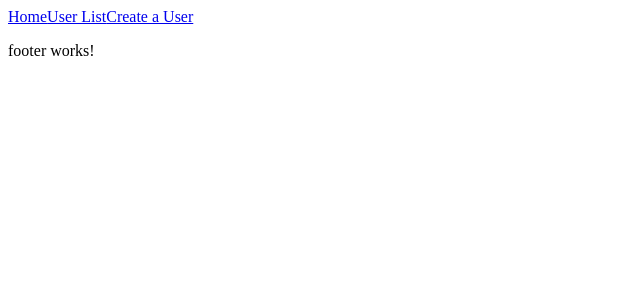
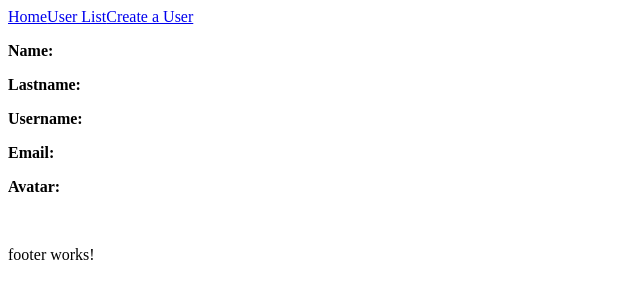
Before and after one commit to marcoAguilar64/mean-frontend-antezana-angel, an Angular app: page /user/1/view in a window 1280 px wide. Before the commit this address led to /. Shown: the top 300 px of the page, without its empty margins (0-640 px from the left). Built offline with nearby package versions, Linux system fonts and the light colour scheme; no server answers.

Commit message:
7.4-Implementar view

```diff
--- a/src/app/app-routing.module.ts
+++ b/src/app/app-routing.module.ts
@@ -4,6 +4,7 @@ import { HomeComponent } from './home/home.component';
 import { UserListComponent } from './user-list/user-list.component';
 import { UserFormCreateComponent } from './user-form-create/user-form-create.component';
 import { UserFormEditComponent } from './user-form-edit/user-form-edit.component';
+import { UserViewComponent } from './user-view/user-view.component';
 
 const routes: Routes = [
   {
@@ -22,6 +23,9 @@ const routes: Routes = [
     path: '',
     redirectTo:'home',
     pathMatch: 'full'
+  },{
+    path:'user/:id/view',
+    component: UserViewComponent
   }
 ];
 
--- a/src/app/app.module.ts
+++ b/src/app/app.module.ts
@@ -12,6 +12,7 @@ import { UserFormCreateComponent } from './user-form-create/user-form-create.com
 import { HomeComponent } from './home/home.component';
 import { UserService } from './services/user.service';
 import { HttpClientModule } from '@angular/common/http';
+import { UserViewComponent } from './user-view/user-view.component';
 
 @NgModule({
   declarations: [
@@ -21,7 +22,8 @@ import { HttpClientModule } from '@angular/common/http';
     UserListComponent,
     UserFormEditComponent,
     UserFormCreateComponent,
-    HomeComponent
+    HomeComponent,
+    UserViewComponent
   ],
   imports: [
     BrowserModule,
--- a/src/app/services/user.service.ts
+++ b/src/app/services/user.service.ts
@@ -18,4 +18,8 @@ export class UserService {
     return this.myHttpClient.get(userApiUrl);
   }
 
+  getUserById(userid:string):Observable<any>{
+    return this.myHttpClient.get(`${userApiUrl}/${userid}`);
+  }
+
 }
--- a/src/app/user-list/user-list.component.html
+++ b/src/app/user-list/user-list.component.html
@@ -14,7 +14,7 @@
   <div class="detail-user">{{ user.lastname }}</div>
   <div class="detail-user">
     <button>Edit</button>
-    <button>View</button>
+    <button (click)="viewUser(user._id)">View</button>
   </div>
   <div class="clean"></div>
 </div>
--- a/src/app/user-list/user-list.component.ts
+++ b/src/app/user-list/user-list.component.ts
@@ -1,6 +1,7 @@
 import { Component, OnInit } from '@angular/core';
 import { User } from '../model/user';
 import { UserService } from '../services/user.service';
+import { Router } from '@angular/router';
 
 @Component({
   selector: 'sky-user-list',
@@ -11,7 +12,9 @@ export class UserListComponent implements OnInit {
 
   userList: User[] = [];
 
-  constructor(private userservice: UserService) { }
+  constructor(
+    private userservice: UserService,
+    private router: Router) { }
 
   ngOnInit() {
     this.userservice.getUserList()
@@ -25,4 +28,9 @@ export class UserListComponent implements OnInit {
       );
   }
 
+  viewUser(userId): void {
+    //console.log('id del usuario: ', userId);
+  this.router.navigate(['user',userId,'view']);
+  }
+
 }
--- /dev/null
+++ b/src/app/user-view/user-view.component.html
@@ -0,0 +1,6 @@
+<p><b>Name: </b>{{userViewed.name}}</p>
+<p><b>Lastname: </b>{{userViewed.lastname}}</p>
+<p><b>Username: </b>{{userViewed.username}}</p>
+<p><b>Email: </b>{{userViewed.email}}</p>
+<p><b>Avatar: </b></p>
+<img [src]="userViewed.avatar">
--- /dev/null
+++ b/src/app/user-view/user-view.component.ts
@@ -0,0 +1,44 @@
+import { Component, OnInit } from '@angular/core';
+import { ActivatedRoute } from '@angular/router';
+import { User } from '../model/user';
+import { UserService } from '../services/user.service';
+
+@Component({
+  selector: 'sky-user-view',
+  templateUrl: './user-view.component.html',
+  styleUrls: ['./user-view.component.css']
+})
+export class UserViewComponent implements OnInit {
+
+  userid: string;
+  userViewed: User = {
+    name: '',
+    lastname:'',
+    username:'',
+    email:'',
+    avatar:''
+  };
+  constructor(
+    private activateroute: ActivatedRoute,
+    private userservice: UserService
+  ) { }
+
+  ngOnInit() {
+    this.activateroute.params
+      .subscribe(
+        (paramss) => {
+          this.userid = paramss.id;
+          this.userservice.getUserById(this.userid)
+            .subscribe(
+              (response) => {
+                console.log('respuesta del servidor: ', response);
+                this.userViewed = response.data;
+              }, (error) => {
+                console.log('Error del servidor', error);
+              }
+            );
+        }
+      );
+  }
+
+}
```
Also changed, not shown: src/app/user-view/user-view.component.css (added), 1 other file (tests, documents, lock files or other folders).
